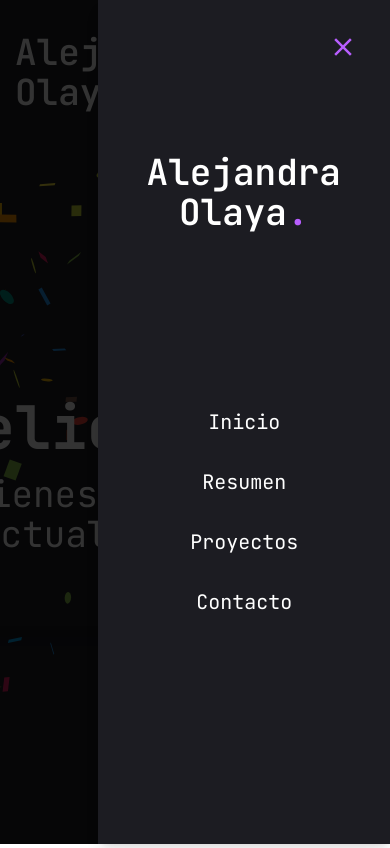
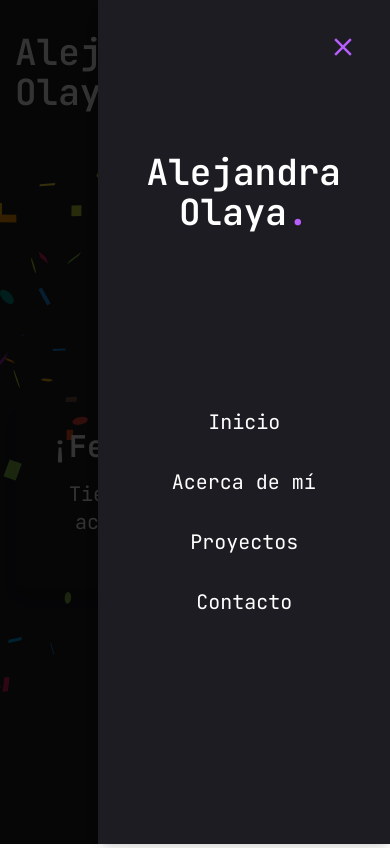
Before and after one commit to SAlejandraOlaya/MyPortfolio, a Next.js app: page /resume/v1.3 in a window 390 px wide. Both pictures are taken after a click on the button 359 px from the left and 72 px from the top of the page. Built offline with nearby package versions, Linux system fonts and the light colour scheme.

Commit message:
se hacen modificaciones a la vista v1.3 para lograr interfaz responsiva

```diff
--- a/app/resume/v1.3/page.jsx
+++ b/app/resume/v1.3/page.jsx
@@ -24,7 +24,7 @@ const ResumeV11 = () => {
     }, []);
 
     return (
-        <div className="relative flex flex-col items-center justify-center h-[calc(100vh-140px)] overflow-hidden">
+        <div className="relative flex flex-col items-center justify-center min-h-[calc(100vh-140px)] overflow-hidden p-4">
             {showConfetti && windowDimension.width > 0 && (
                 <ReactConfetti
                     width={windowDimension.width}
@@ -35,9 +35,11 @@ const ResumeV11 = () => {
                     gravity={0.02}
                 />
             )}
-            <div className="z-10 p-8 text-center rounded-lg shadow-lg">
-                <h1 className="mb-4 text-6xl font-bold">¡Felicitaciones!</h1>
-                <p className="text-4xl">Tienes la versión mas actualizada de mi <a href="/CVAlejandraOlayaV1.3.pdf" target="_blank" className="text-[#B85EFF]">CV</a> (v1.3)</p>
+            <div className="z-10 p-6 text-center rounded-lg shadow-lg sm:p-8">
+                <h1 className="mb-4 text-3xl font-bold sm:text-4xl md:text-5xl lg:text-6xl">¡Felicitaciones!</h1>
+                <p className="text-xl sm:text-2xl md:text-3xl lg:text-4xl">
+                    Tienes la versión más actualizada de mi <a href="/CVAlejandraOlayaV1.3.pdf" target="_blank" className="text-[#B85EFF] hover:underline">CV</a> (v1.3)
+                </p>
             </div>
         </div>
     );
--- a/components/MobileNav.jsx
+++ b/components/MobileNav.jsx
@@ -11,7 +11,7 @@ const links = [
     path: "/",
   },
   {
-    name: "Resumen",
+    name: "Acerca de mí",
     path: "/resume",
   },
   {
@@ -49,7 +49,7 @@ const MobileNav = () => {
                 key={index}
                 className={`${link.path === pathname &&
                   "text-accent border-b-2 border-accent"
-                  } text-xl capitalize hover:text-accent transition-all`}
+                  } text-xl  hover:text-accent transition-all`}
               >
                 {link.name}
               </Link>
--- a/components/Nav.jsx
+++ b/components/Nav.jsx
@@ -9,7 +9,7 @@ const links = [
     path: "/",
   },
   {
-    name: "Resumen",
+    name: "Acerca de mí",
     path: "/resume",
   },
   {
@@ -32,7 +32,7 @@ const Nav = () => {
             href={link.path}
             key={index}
             className={`${link.path === pathname && "text-accent border-b-2 border-accent"
-              } capitalize font-medium hover:text-accent transition-all`}
+              }  font-medium hover:text-accent transition-all`}
           >
             {link.name}
           </Link>
```
